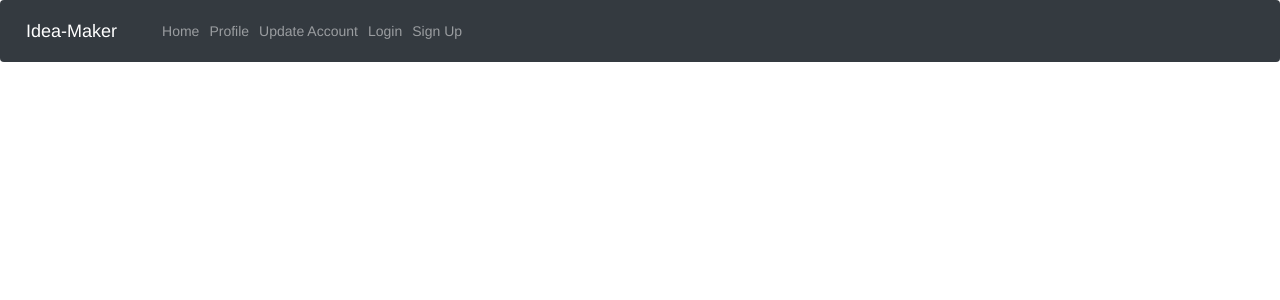
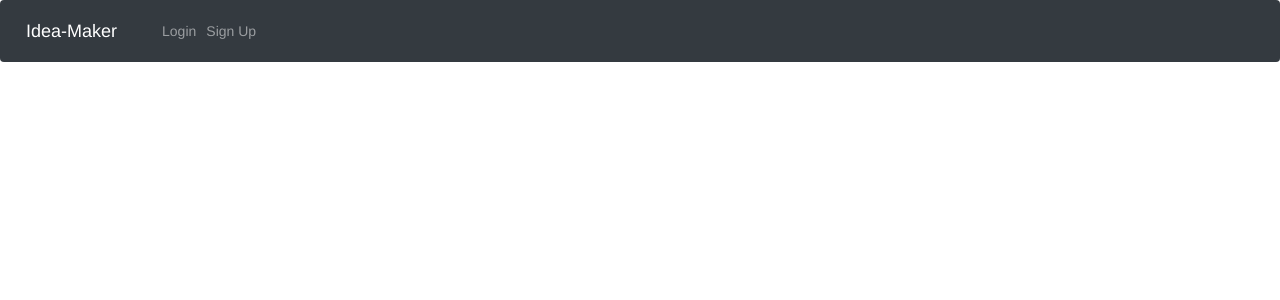
Before and after one commit to MuhammadAli0/Idea-Maker, a PHP site: page /Idea-Maker/web/index.html in a window 1280 px wide. Shown: the top 300 px of the page. Run offline with PHP 8.4, Linux system fonts and the light colour scheme; some libraries are stand-ins or nearby versions.

Commit message:
Tick 4 Tack

```diff
--- a/web/css/custom.css
+++ b/web/css/custom.css
@@ -1,5 +1,9 @@
 
 #logout{ display:none; }
+#home{ display:none; }
+#profile{ display:none; }
+#update_account{ display:none; }
+
 .mainbody {
     background:#f0f0f0;
 }
--- a/web/js/index.js
+++ b/web/js/index.js
@@ -545,7 +545,7 @@ $(document).ready(function () {
     function showLoggedOutMenu() {
         // show login and sign up from navbar & hide logout button
         $("#login, #sign_up").show();
-        $("#logout, #profile, #home, #update_account").hide();
+        $("#logout").hide();
 
     }
 
```
